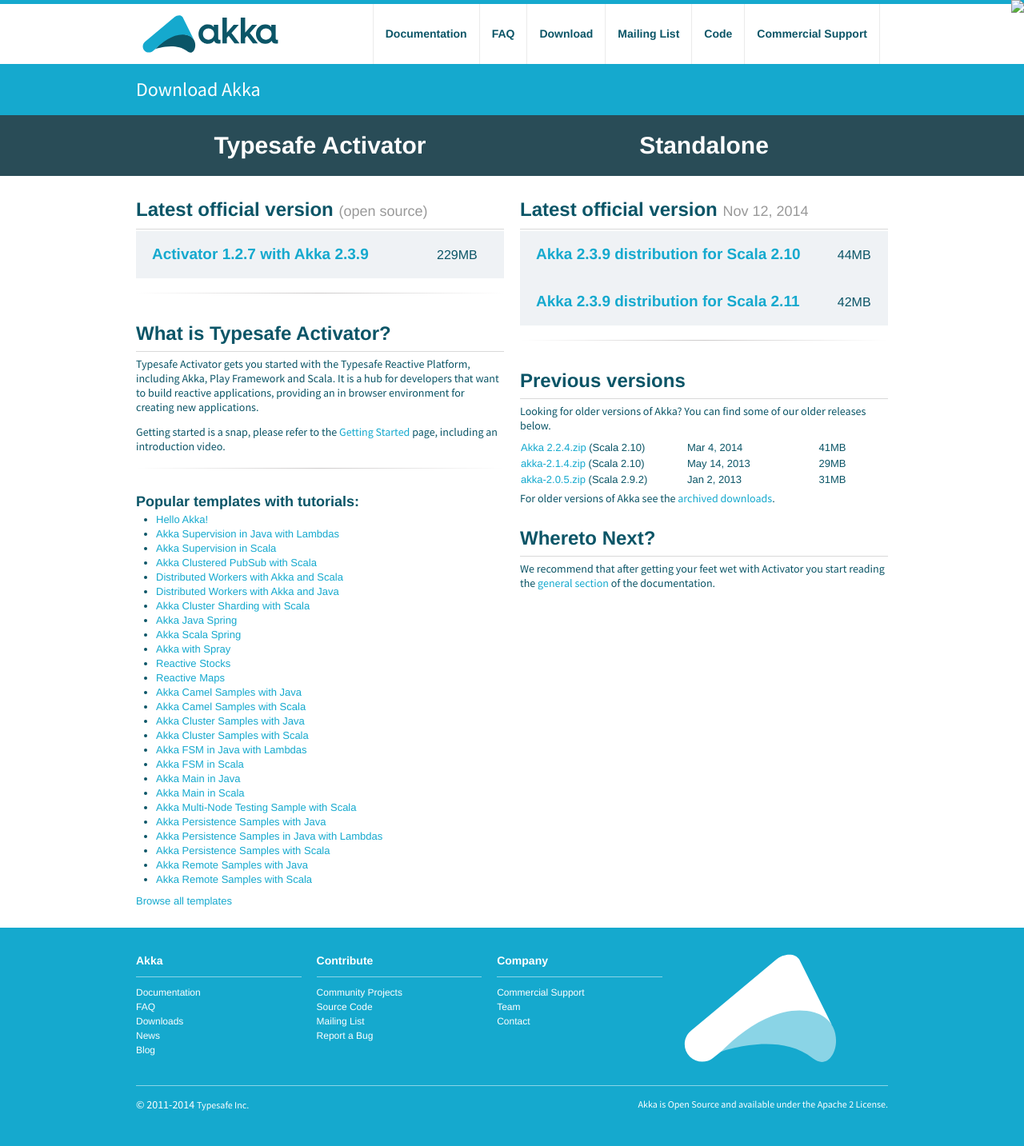
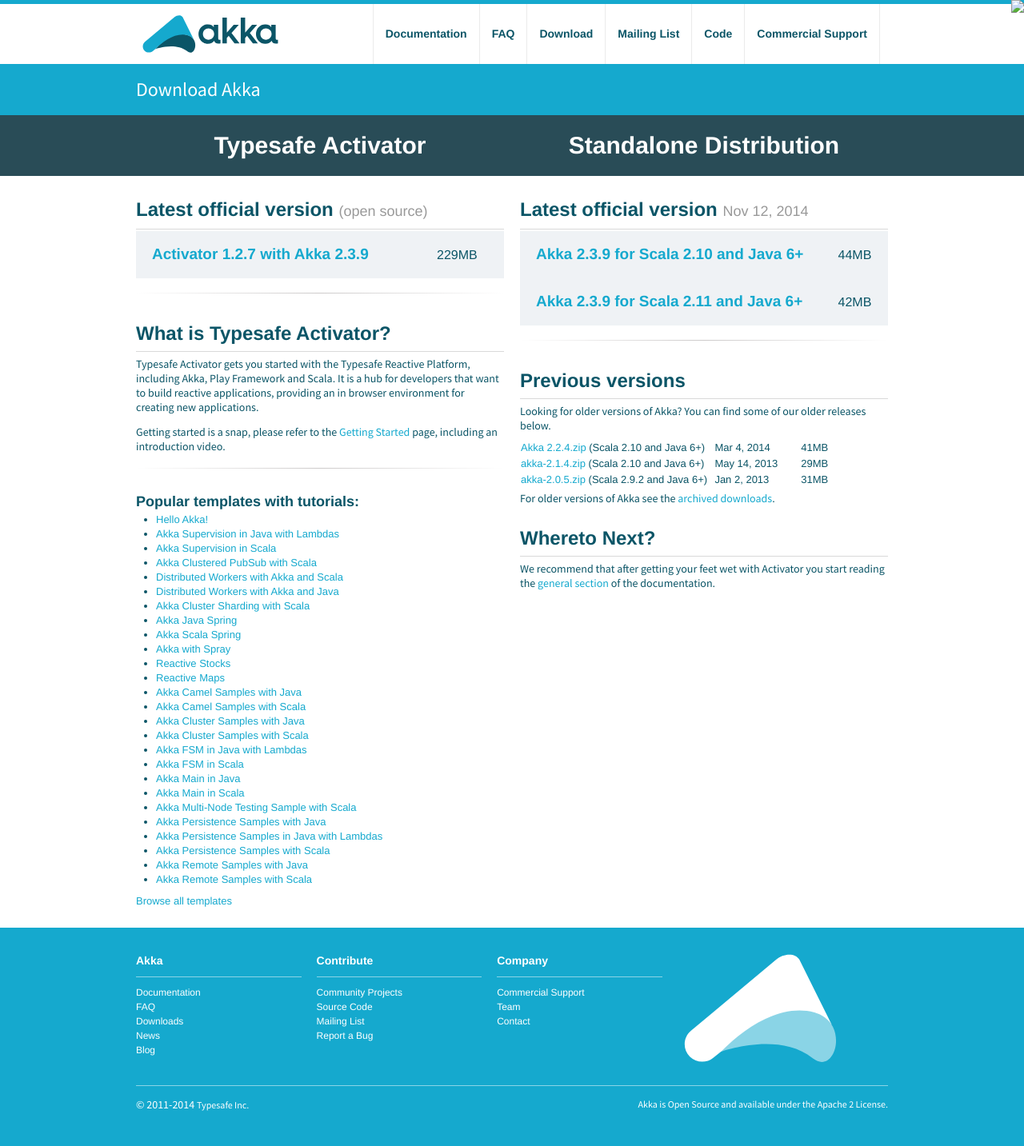
Before and after one commit to raboof/akka.github.com, a Jekyll site: the page built from downloads/index.md, in a window 1280 px wide. Shown: the whole page at 80% size. Built offline with Jekyll 4.4.1, drawn with Linux system fonts in a browser that asks for light colours.

Commit message:
Clarify that the dist downloads are for java also

```diff
--- a/_includes/download.html
+++ b/_includes/download.html
@@ -105,7 +105,7 @@
                     <table>
                         <tr>
                             <td>
-                                <a href="http://downloads.typesafe.com/akka/akka_2.10-2.3.9.zip" class="downloadStandaloneLink" data-version="2.3.9">Akka 2.3.9 distribution for Scala 2.10</a>
+                                <a href="http://downloads.typesafe.com/akka/akka_2.10-2.3.9.zip" class="downloadStandaloneLink" data-version="2.3.9">Akka 2.3.9 for Scala 2.10 and Java 6+</a>
                             </td>
                             <td>
                                 44MB
@@ -113,7 +113,7 @@
                         </tr>
                         <tr>
                             <td>
-                                <a href="http://downloads.typesafe.com/akka/akka_2.11-2.3.9.zip" class="downloadStandaloneLink" data-version="2.3.9">Akka 2.3.9 distribution for Scala 2.11</a>
+                                <a href="http://downloads.typesafe.com/akka/akka_2.11-2.3.9.zip" class="downloadStandaloneLink" data-version="2.3.9">Akka 2.3.9 for Scala 2.11 and Java 6+</a>
                             </td>
                             <td>
                                 42MB
@@ -130,35 +130,35 @@
 
                 <table class="previous-verions">
                         <tr>
-                            <td width="250">
-                                <a href="http://downloads.typesafe.com/akka/akka-2.2.4.zip" class="downloadStandaloneLink" data-version="2.2.4">Akka 2.2.4.zip</a> (Scala 2.10)
+                            <td width="350">
+                                <a href="http://downloads.typesafe.com/akka/akka-2.2.4.zip" class="downloadStandaloneLink" data-version="2.2.4">Akka 2.2.4.zip</a> (Scala 2.10 and Java 6+)
                             </td>
-                            <td width="200">
+                            <td width="150">
                             Mar 4, 2014
                             </td>
-                            <td width="100">
+                            <td width="150">
                             41MB
                             </td>
                         </tr>
                         <tr>
-                            <td width="250">
-                                <a href="http://downloads.typesafe.com/akka/akka-2.1.4.zip" class="downloadPreviousLink" data-version="2.1.4">akka-2.1.4.zip</a> (Scala 2.10)
+                            <td width="350">
+                                <a href="http://downloads.typesafe.com/akka/akka-2.1.4.zip" class="downloadPreviousLink" data-version="2.1.4">akka-2.1.4.zip</a> (Scala 2.10  and Java 6+)
                             </td>
-                            <td width="200">
+                            <td width="150">
                             May 14, 2013
                             </td>
-                            <td width="100">
+                            <td width="150">
                             29MB
                             </td>
                         </tr>
                         <tr>
-                            <td width="250">
-                                <a href="http://downloads.typesafe.com/akka/akka-2.0.5.zip" class="downloadPreviousLink" data-version="2.0.5">akka-2.0.5.zip</a> (Scala 2.9.2)
+                            <td width="350">
+                                <a href="http://downloads.typesafe.com/akka/akka-2.0.5.zip" class="downloadPreviousLink" data-version="2.0.5">akka-2.0.5.zip</a> (Scala 2.9.2 and Java 6+)
                             </td>
-                            <td width="200">
+                            <td width="150">
                             Jan 2, 2013
                             </td>
-                            <td width="100">
+                            <td width="150">
                             31MB
                             </td>
                         </tr>
```
Also changed, not shown: other parts of _includes/download.html (+1 -1 lines).
